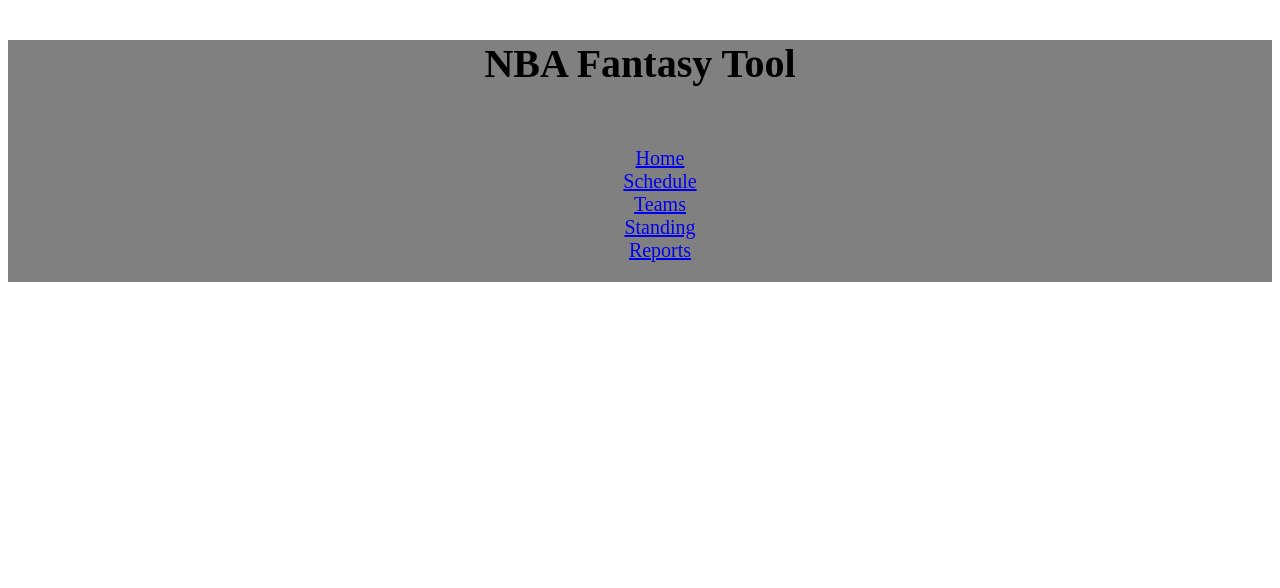
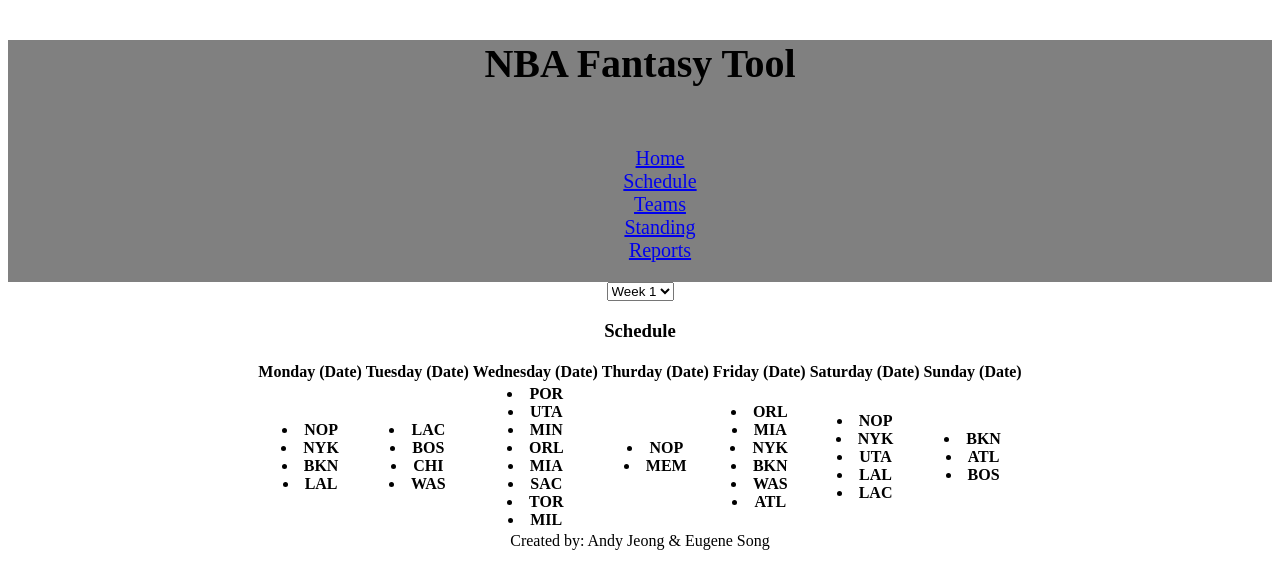
Before and after one commit to yougene42193/nba-fantasy-tool, a React (Create React App) app: page /schedule in a window 1280 px wide. Shown: the top 588 px of the page. Built offline with nearby package versions, Linux system fonts and the light colour scheme.

Commit message:
all imports complete

```diff
--- a/src/App.js
+++ b/src/App.js
@@ -7,6 +7,7 @@ import Teams from './Teams/Teams';
 import Standings from './Standings/Standings';
 import Reports from './Reports/Reports';
 import Schedule from './Schedule/Schedule';
+import Footer from './Footer/Footer'
 
 function App() {
   return (
@@ -36,6 +37,7 @@ function App() {
           />
         </Switch>
       </main>
+      <Footer />
     </div>
   );
 }
--- a/src/Footer/Footer.js
+++ b/src/Footer/Footer.js
@@ -1,9 +1,12 @@
 import React from 'react';
+import './Footer.css'
 
 export default class Footer extends React.Component {
     render() {
         return(
-
+            <section className="footer">
+                <footer className="github-footer">Created by: Andy Jeong & Eugene Song</footer>
+            </section>
         )
     }
 }
--- a/src/Reports/Reports.js
+++ b/src/Reports/Reports.js
@@ -1,10 +1,37 @@
 import React from 'react';
+import './Reports.css'
 
 export default class Reports extends React.Component {
     render() {
         return (
             <section className='reports-section'>
-
+                <div class="search">
+                    <form>
+                        <input type="text" placeholder="Enter player name"></input>
+                        <input type="button" value="Search"></input>
+                    </form>
+                </div>
+                <h3>Reports</h3>
+                <div class="report">
+                    <img></img>
+                    <p>Lorem Ipsum</p>
+                </div>
+                <div class="report">
+                    <img></img>
+                    <p>Lorem Ipsum</p>
+                </div>
+                <div class="report">
+                    <img></img>
+                    <p>Lorem Ipsum</p>
+                </div>
+                <div class="report">
+                    <img></img>
+                    <p>Lorem Ipsum</p>
+                </div>
+                <div class="report">
+                    <img></img>
+                    <p>Lorem Ipsum</p>
+                </div>
             </section>
         )
     }
--- a/src/Schedule/Schedule.css
+++ b/src/Schedule/Schedule.css
@@ -0,0 +1,8 @@
+.schedule-section {
+    text-align: center;
+}
+
+table {
+    margin-left: auto;
+    margin-right: auto;
+}
--- a/src/Schedule/Schedule.js
+++ b/src/Schedule/Schedule.js
@@ -1,10 +1,76 @@
 import React from 'react';
+import './Schedule.css'
 
 export default class Schedule extends React.Component {
     render() {
         return (
             <section className='schedule-section'>
-
+                <select>
+                    <option value="wk1">Week 1</option>
+                    <option value="wk2">Week 2</option>
+                    <option value="wk3">Week 3</option>
+                    <option value="wk4">Week 4</option>
+                </select>
+                <h3>Schedule</h3>
+                <table>
+                    <tr>
+                        <th>Monday (Date)</th>
+                        <th>Tuesday (Date)</th>
+                        <th>Wednesday (Date)</th>
+                        <th>Thurday (Date)</th>
+                        <th>Friday (Date)</th>
+                        <th>Saturday (Date)</th>
+                        <th>Sunday (Date)</th>
+                    </tr>
+                    <tr>
+                        <th id="monday">
+                            <li>NOP</li>
+                            <li>NYK</li>
+                            <li>BKN</li>
+                            <li>LAL</li>
+                        </th>
+                        <th id="tuesday">
+                            <li>LAC</li>
+                            <li>BOS</li>
+                            <li>CHI</li>
+                            <li>WAS</li>
+                        </th>
+                        <th id="wednesday">
+                            <li>POR</li>
+                            <li>UTA</li>
+                            <li>MIN</li>
+                            <li>ORL</li>
+                            <li>MIA</li>
+                            <li>SAC</li>
+                            <li>TOR</li>
+                            <li>MIL</li>
+                        </th>
+                        <th id="thursday">
+                            <li>NOP</li>
+                            <li>MEM</li>
+                        </th>
+                        <th id="friday">
+                            <li>ORL</li>
+                            <li>MIA</li>
+                            <li>NYK</li>
+                            <li>BKN</li>
+                            <li>WAS</li>
+                            <li>ATL</li>
+                        </th>
+                        <th id="saturday">
+                            <li>NOP</li>
+                            <li>NYK</li>
+                            <li>UTA</li>
+                            <li>LAL</li>
+                            <li>LAC</li>
+                        </th>
+                        <th id="sunday">
+                            <li>BKN</li>
+                            <li>ATL</li>
+                            <li>BOS</li>
+                        </th>
+                    </tr>
+                </table>
             </section>
         )
     }
```
